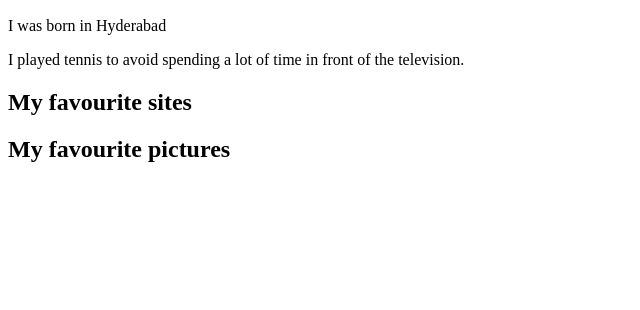
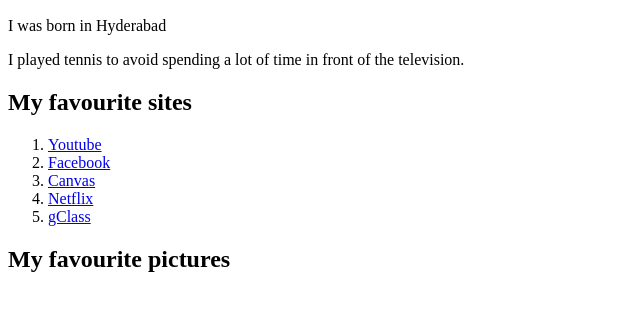
Before and after one commit to anusha4-1565212/anusha4-1565212.github.io, a plain HTML site: page tags.html in a window 1280 px wide. Shown: the part 110-420 px from the top of the page, without its empty margins (0-640 px from the left). Drawn offline with Linux system fonts and the light colour scheme.

Commit message:
Add files via upload

```diff
--- a/tags.html
+++ b/tags.html
@@ -6,9 +6,26 @@
 <body>
 	<h1>Anusha Dhar</h1>
 	<h2>About me</h2>
-	<p>I was born in Hyderabad</p>
-	<p>I played tennis to avoid spending a lot of time in front of the television.</p>
+		<p>I was born in Hyderabad</p>
+		<p>I played tennis to avoid spending a lot of time in front of the television.</p>
 	<h2>My favourite sites</h2>
+		<ol>
+			<li>
+				<a href="https://www.youtube.com/">Youtube</a>
+			</li>
+			<li>
+				<a href="https://www.facebook.com/">Facebook</a>
+			</li>
+			<li>
+				<a href="https://canvas.uw.edu/">Canvas</a>
+			</li>
+			<li>
+				<a href="https://www.netflix.com/browse">Netflix</a>
+			</li>
+			<li>
+				<a href="http://winhost6.ischool.uw.edu/gclass/login.aspx">gClass</a>
+			</li>
+		</ol>
 	<h2>My favourite pictures</h2>
 </body>
 </html>
```
